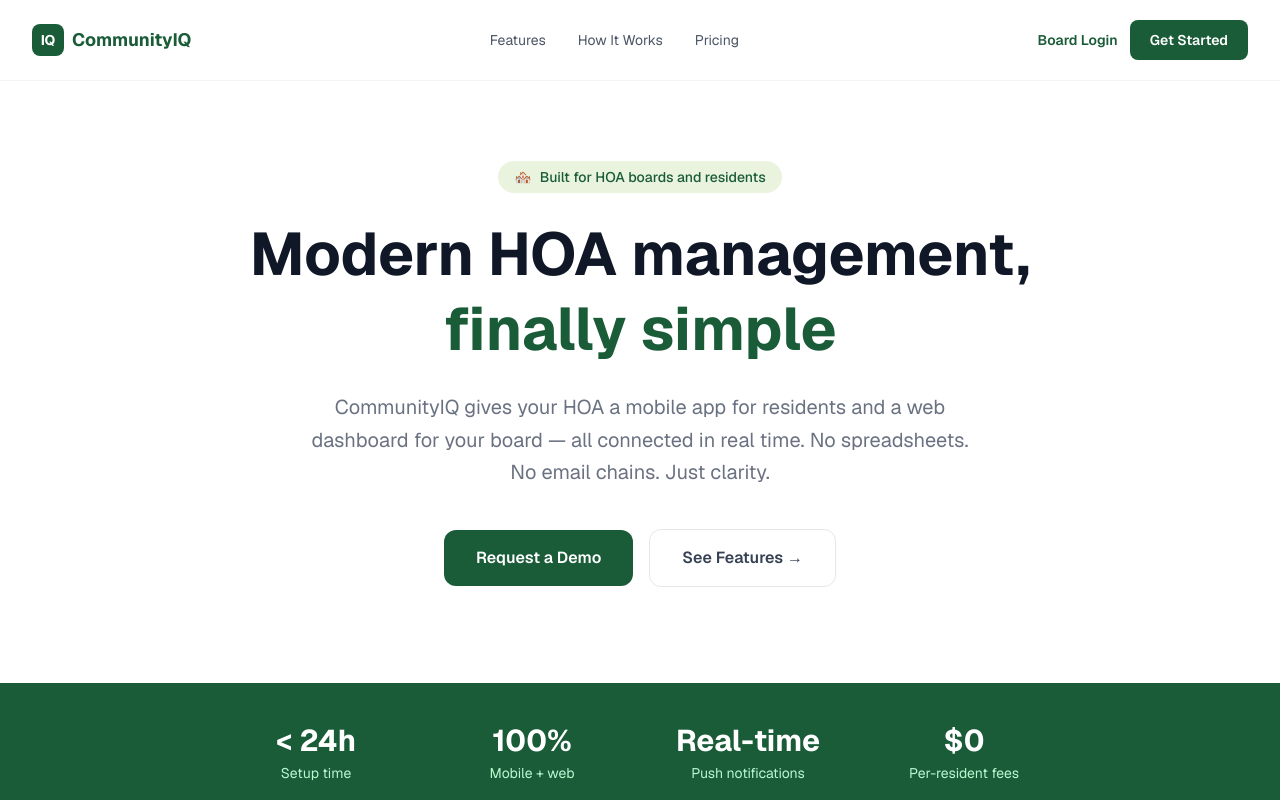
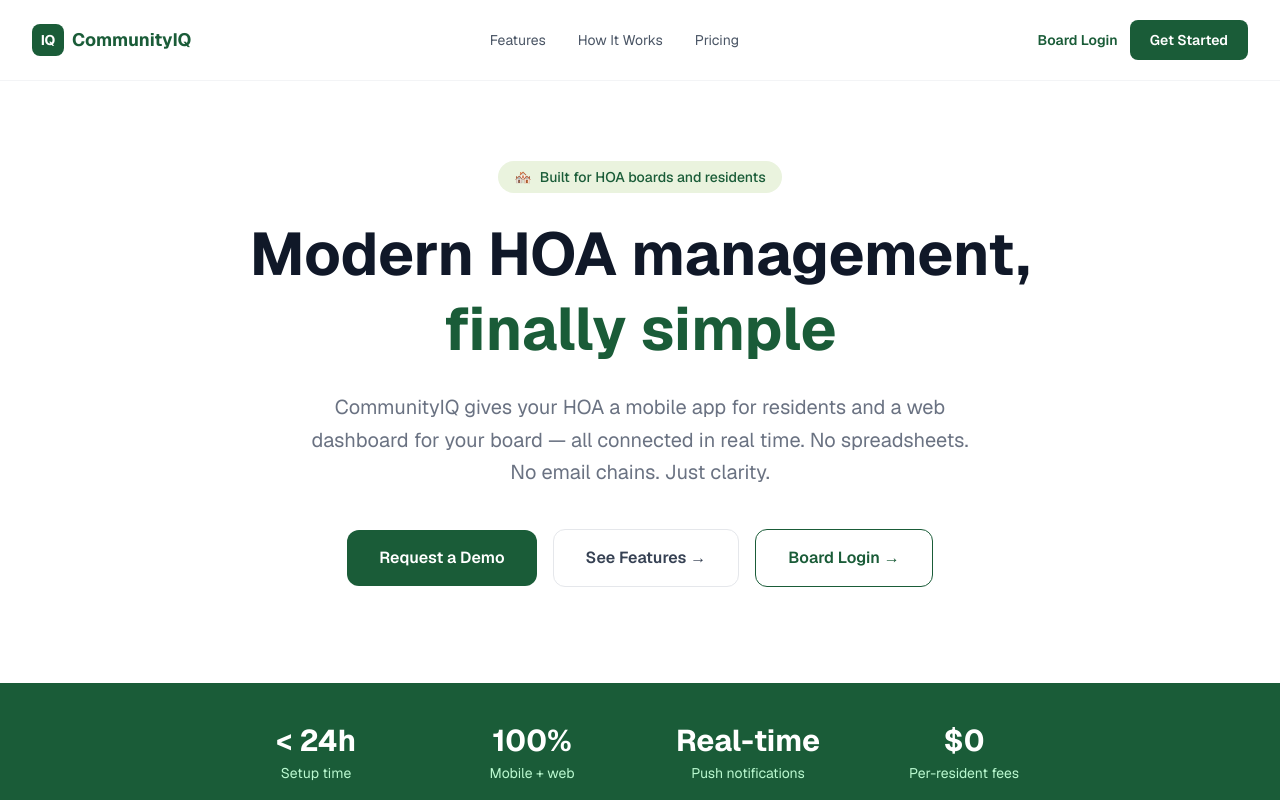
Before and after one commit to mstichter/hoacommunityiq-web, a Next.js app: page / in a window 1280 px wide. Shown: the top 800 px of the page. Built offline with nearby package versions, Linux system fonts and the light colour scheme.

Commit message:
Add Board Login button to hero section

```diff
--- a/src/app/page.tsx
+++ b/src/app/page.tsx
@@ -44,6 +44,9 @@ export default function Home() {
           </a>
           <a href="#features" className="border border-gray-200 text-gray-700 px-8 py-4 rounded-xl text-base font-semibold hover:border-gray-300 hover:bg-gray-50 transition-colors w-full sm:w-auto">
             See Features →
+          </a>
+          <a href="/login" className="border border-[#1A5C38] text-[#1A5C38] px-8 py-4 rounded-xl text-base font-semibold hover:bg-[#EAF3DE] transition-colors w-full sm:w-auto">
+            Board Login →
           </a>
         </div>
       </section>
```
